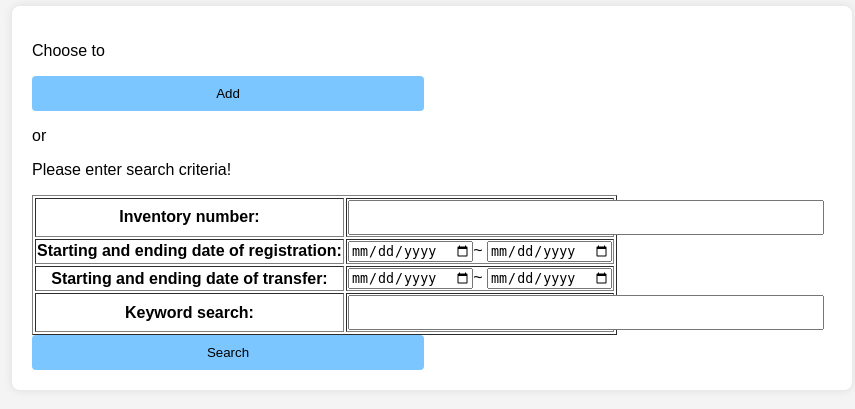
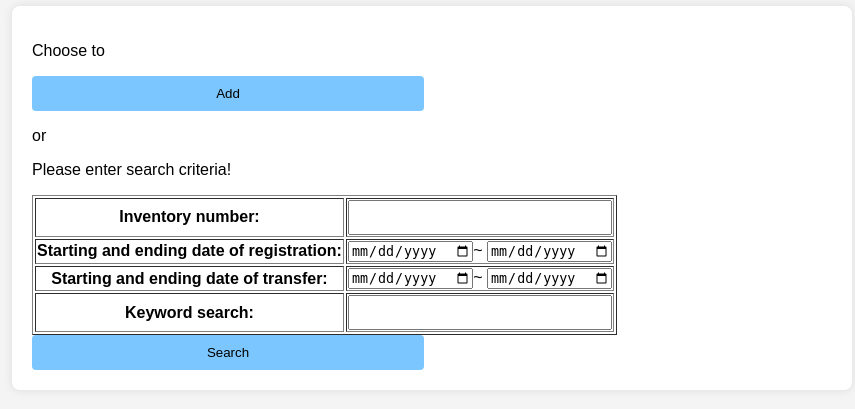
Before and after one commit to ZhengJienJie-0811/DBMS_Project, a PHP site: page /function.html in a window 1280 px wide. Shown: the part 202-611 px from the top of the page, without its empty margins (208-1063 px from the left). Run offline with PHP 8.4, Linux system fonts and the light colour scheme.

Commit message:
width adjust

```diff
--- a/Style.css
+++ b/Style.css
@@ -12,7 +12,7 @@ body {
     padding: 20px;
     box-shadow: 0 0 10px rgba(0, 0, 0, 0.1);
     border-radius: 8px;
-    width: 80%;
+    width: 100%;
     max-width: 800px;
 }
 h2 {
@@ -28,7 +28,7 @@ label {
 }
 input[type="text"],
 input[type="password"] {
-    width: 180%;
+    width: 100%;
     padding: 8px;
     box-sizing: border-box;
 }
```
